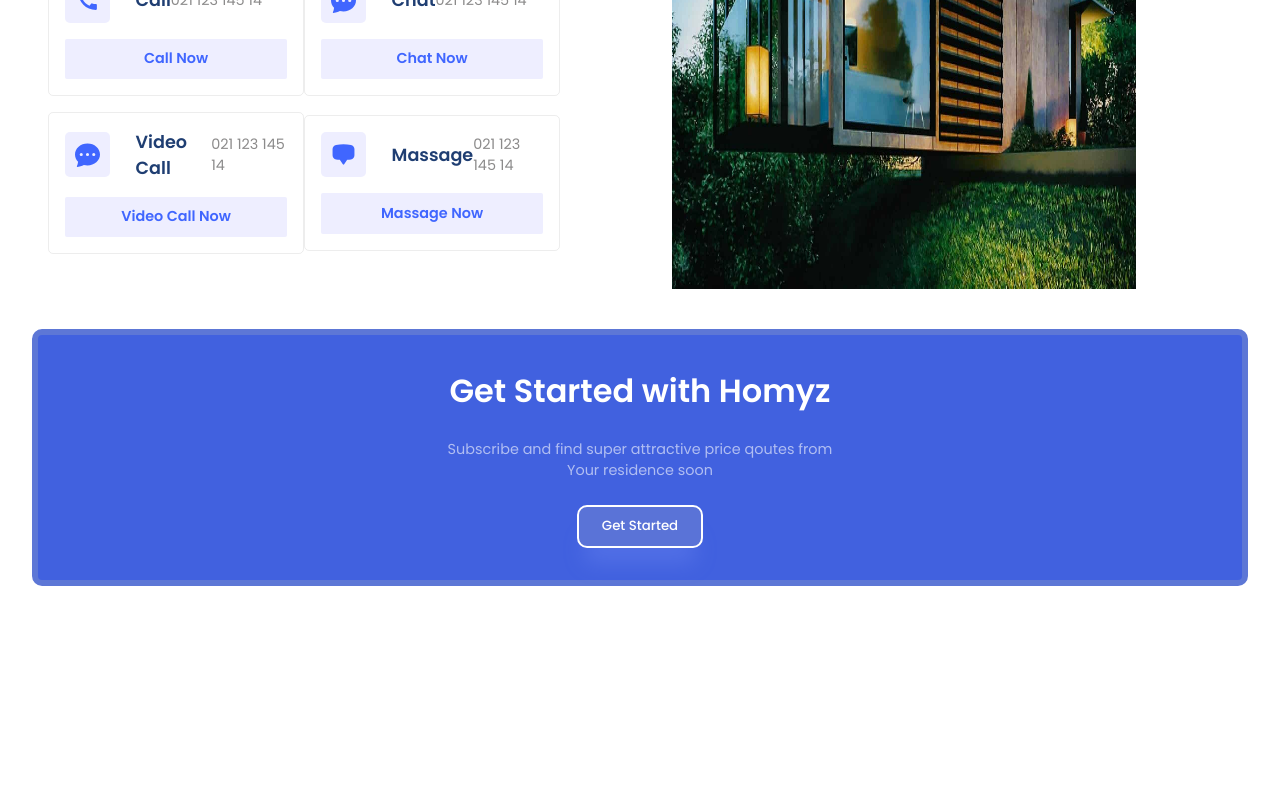
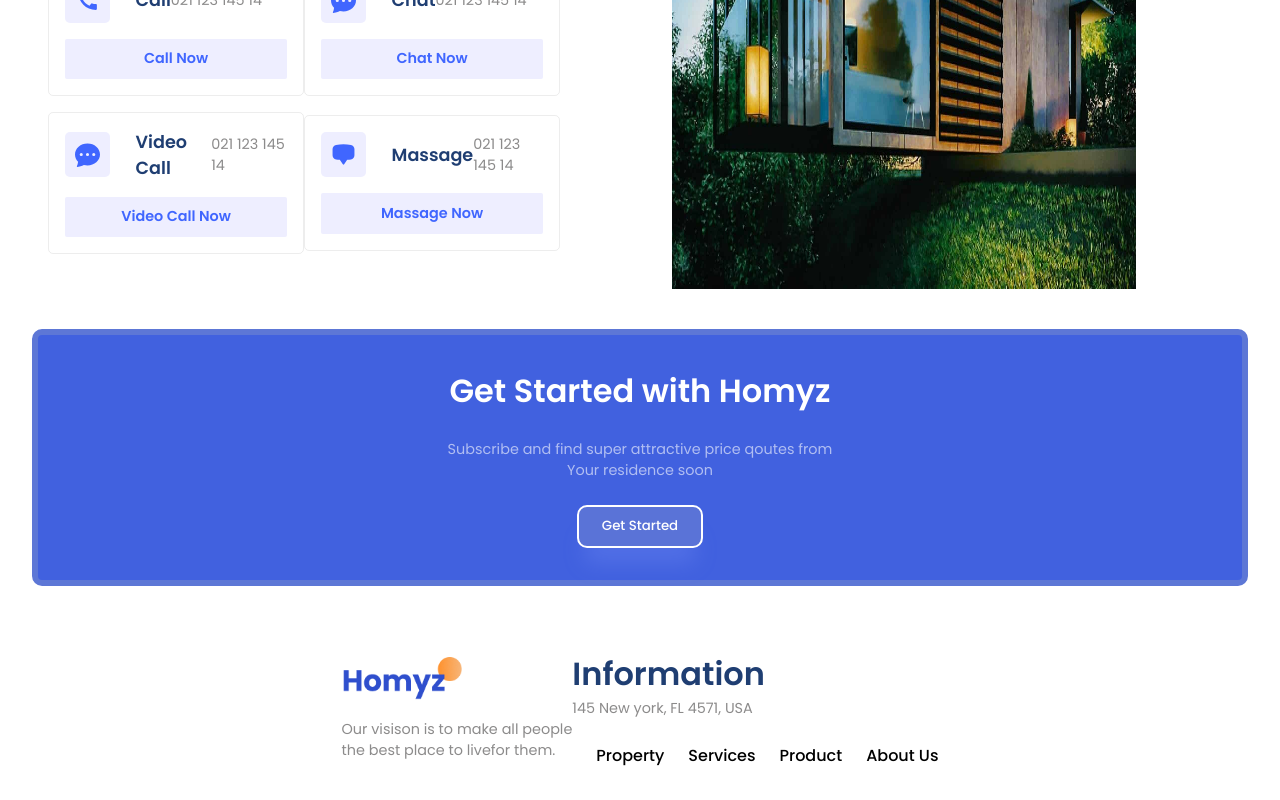
Before and after one commit to Emmanuel-Awolu60/RealEstate-web, a React (Vite) app: page / in a window 1280 px wide. Shown: the part 2351-3151 px from the top of the page. Before the commit the page ends 2969 px from the top, so only its background shows below. Built offline with nearby package versions, Linux system fonts and the light colour scheme.

Commit message:
Done the desktop vasion

```diff
--- a/src/App.jsx
+++ b/src/App.jsx
@@ -6,6 +6,7 @@ import Residencies from "./components/Residencies/Residencies";
 import Value from "./components/Value/Value";
 import Contacts from "./components/Contacts/Contacts";
 import GetStarted from "./components/GetStarted/GetStarted";
+import Footer from "./components/Companies/Footer/Footer";
 import "./App.css";
 
 const App = () => {
@@ -21,6 +22,7 @@ const App = () => {
       <Value />
       <Contacts />
       <GetStarted />
+      <Footer />
     </div>
   );
 };
--- a/src/components/Companies/Footer/Footer.css
+++ b/src/components/Companies/Footer/Footer.css
@@ -0,0 +1,17 @@
+.f-container{
+    justify-content: space-between;
+}
+
+.f-left{
+    gap: 1rem;
+}
+
+.f-menu{
+    gap: 43rem !important;
+    margin-top: 1.5rem;
+    font-weight: 500;
+}
+
+.f-menu span{
+    margin-left: 1.5rem;
+}
--- a/src/components/Companies/Footer/Footer.jsx
+++ b/src/components/Companies/Footer/Footer.jsx
@@ -3,9 +3,33 @@ import './Footer.css'
 
 const Footer = () => {
   return (
-    <div>
-      ,mc kjdbkfjbdkjfb
-    </div>
+    <section>
+      <div className='paddings innerWidth flexCenter f-container'>
+
+        {/* left section */}
+        <div className='flexColStart f-left'>
+            <img src="./logo2.png" alt="" width={120} />
+
+            <span className='secondaryText'>
+                Our visison is to make all people <br />
+                the best place to livefor them.
+            </span>
+        </div>
+
+        {/* right section */}
+        <div className="flexColStart f-right">
+          <span className='primaryText'>Information</span>
+          <span className='secondaryText'>145 New york, FL 4571, USA</span>
+
+          <div className="flexCener f-menu">
+                <span>Property</span>
+                <span>Services</span>
+                <span>Product</span>
+                <span>About Us</span>
+          </div>
+        </div>
+      </div>
+    </section>
   )
 }
 
```
